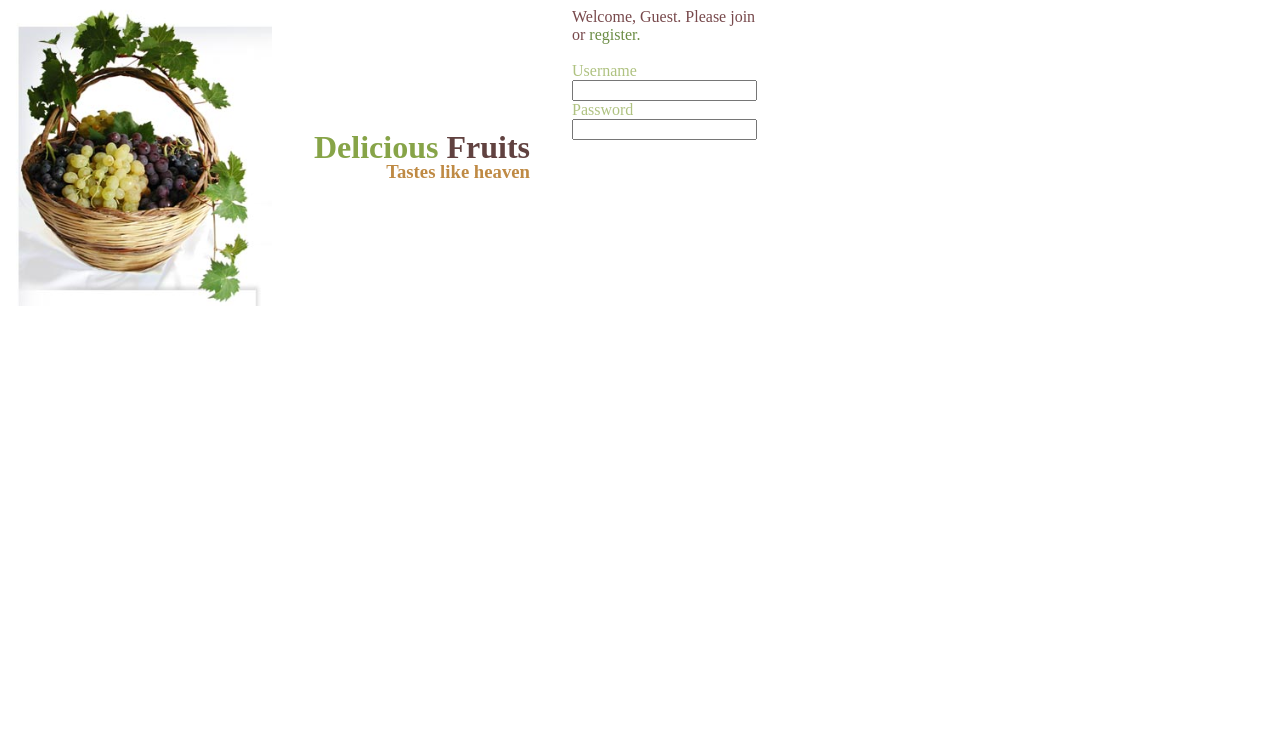
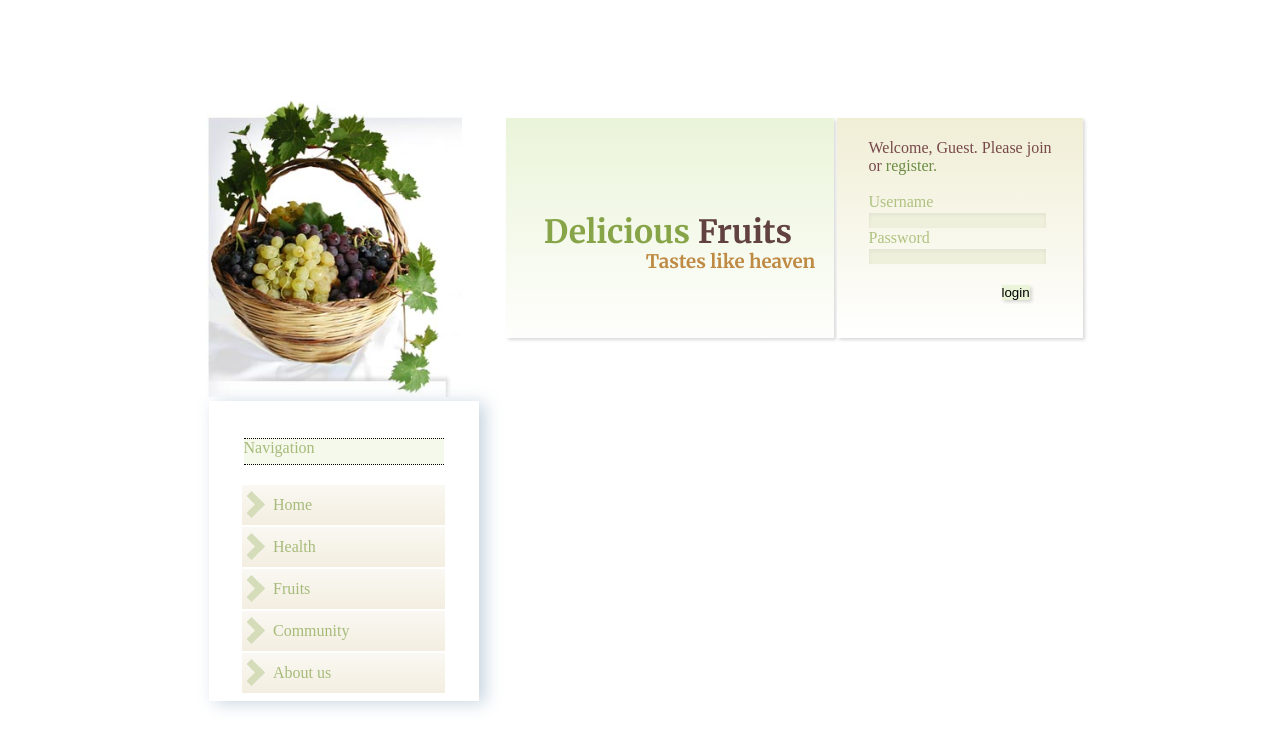
Before and after one commit to Vaishnav13/HTML-and-CSS, a plain HTML site: page day 10/webpage.html in a window 1280 px wide. Drawn offline with Linux system fonts and the light colour scheme.

Commit message:
Add files via upload

```diff
--- a/day 10/style.css
+++ b/day 10/style.css
@@ -1,19 +1,36 @@
+*{
+    margin: 0;
+    padding: 0;
+}
+body {
+    height: 100vh;
+    width: 100vw;
+    display: grid;
+    place-items: center;
+}
 .container {
     display: flex;
+    place-content: center;
 }
 .middle {
-    line-height: 2px;
+    line-height: 11px;
     display: grid;
     place-content: center;
-    height: 300px;
-    width: 300px;
-
+    height: 220px;
+    width: 328px;
+    font-family: 'Merriweather', serif;
+    background-image: linear-gradient(to bottom, #eaf4d9, #fefefc);
+    margin-top: 19px;
+    margin-right: 3px;
+    margin-left: 44px;
 }
 
 .delicious{
     display: flex;
     flex-direction: column;
     justify-content: space-between;
+    margin-left: 20px;
+    margin-top: 38px;
 }
 
 h1 {
@@ -36,6 +53,7 @@ h3 {
 
 .para {
     color: #77484b;
+
 }
 
 .diffcolor2 {
@@ -46,6 +64,104 @@ h3 {
     color: #afc281;
 }
 
+#uname {
+    border: none;
+    background-color: #eff0dc;
+    box-shadow: rgba(0, 0, 0, 0.06) 0px 2px 4px 0px inset;
+}
+
 .password {
     color: #afc281;
 }
+
+#pword {
+    border: none;
+    background-color: #eff0dc;
+    box-shadow: rgba(0, 0, 0, 0.06) 0px 2px 4px 0px inset;
+}
+
+.loginbtn {
+    margin-top: 20px;
+    margin-left: 133px;
+    background-color: #eaf4d9;
+    border: none;
+    box-shadow: rgba(0, 0, 0, 0.15) 2.4px 2.4px 3.2px;
+}
+
+.last {
+    width: 246px;
+    height: 220px;
+    margin-top: 19px;
+    background-image: linear-gradient(to bottom,#f0eed5 ,#ffffff );
+
+}
+
+.containlast {
+
+    margin-left: 32px;
+    margin-top: 21px;
+}
+
+.combineML {
+    box-shadow: rgba(0, 0, 0, 0.15) 2.4px 2.4px 3.2px;
+}
+
+.Taste {
+    margin-left: 102px;
+    margin-top: 18px;
+}
+
+.container2 {
+    display: flex;
+}
+
+.downfirst {
+    height: 300px;
+    width: 270px;
+    margin-left: 11px;
+    place-items: center;
+    box-shadow: rgba(136, 165, 191, 0.48) 6px 2px 16px 0px, rgba(255, 255, 255, 0.8) -6px -2px 16px 0px;
+    display: flex;
+    flex-direction: column;
+    justify-content: center;
+}
+
+.navbar {
+    width: 200px;
+    background-color: #f5f9eb;
+    color: #a6bb7a;
+    height: 25px;
+    margin-top: 30px;
+    border: 1px dotted #010100 ;
+    border-right: 0px;
+    border-left: 0px;
+}
+
+.navcontent {
+    margin-top: 20px;
+}
+
+li {
+   display: flex;
+   list-style-type: none;
+   height: 40px;
+   width: 203px;
+   background-color: #f4efe2;
+   align-items: center;
+   color:#a6bb7a ;
+   margin-bottom: 2px;
+   background-image: linear-gradient(to top, #f3eee0, #faf8f3);
+}
+
+.arrow {
+    border: solid #d5dcb9;
+    border-width: 0 7px 7px 0;
+    display: inline-block;
+    padding: 6px;
+    margin-right: 12px;
+}
+
+.right {
+    transform: rotate(-45deg);
+  -webkit-transform: rotate(-45deg);
+}
--- a/day 10/webpage.html
+++ b/day 10/webpage.html
@@ -6,26 +6,46 @@
     <meta name="viewport" content="width=device-width, initial-scale=1.0">
     <title>Delicious Fruits</title>
     <link rel="stylesheet" href="style.css">
+    <link href="https://fonts.googleapis.com/css2?family=Merriweather:wght@700&family=Open+Sans:wght@300&family=Oswald:wght@400;500&display=swap" rel="stylesheet">
 </head>
 <body>
+    <div class="bigcontainer">
     <div class="container">
         <div class="first">
             <img src="Bucket.png" alt="">
         </div>
-        <div class="middle">
+        <div class="middle combineML">
             <div class="delicious">
             <h1>Delicious <span class="diffcolor">Fruits</span></h1>
-            <h3>Tastes like heaven</h3>
+            <h3 class="Taste">Tastes like heaven</h3>
         </div>
         </div>
-        <div class="last">
+        <div class="last combineML">
+            <div class="containlast">
                 <div class="para">Welcome, Guest. Please join <br> or <span class="diffcolor2">register.</span></div> <br>
                 <!-- <form></form> -->
                 <label for="uname" class="username">Username</label><br>
                 <input type="text" id="uname" name="Username" placeholder=""><br>
                 <label for="pword" class="password">Password</label><br>
-                <input type="text" id="pword" name="Password" placeholder="">
+                <input type="text" id="pword" name="Password" placeholder=""><br>
+                <button class="loginbtn">login</button>
+            </div>
         </div>
     </div>
+    <div class="container2">
+        <div class="downfirst">
+           <div class="navbar">Navigation</div>
+           <div class="navcontent">
+                <ul>
+                    <li><i class="arrow right"></i>  Home</li>
+                    <li><i class="arrow right"></i>  Health</li>
+                    <li><i class="arrow right"></i> Fruits</li>
+                    <li><i class="arrow right"></i>  Community</li>
+                    <li><i class="arrow right"></i> About us</li>
+                </ul>
+           </div>
+        </div>
+    </div>
+</div>
 </body>
 </html>
```
